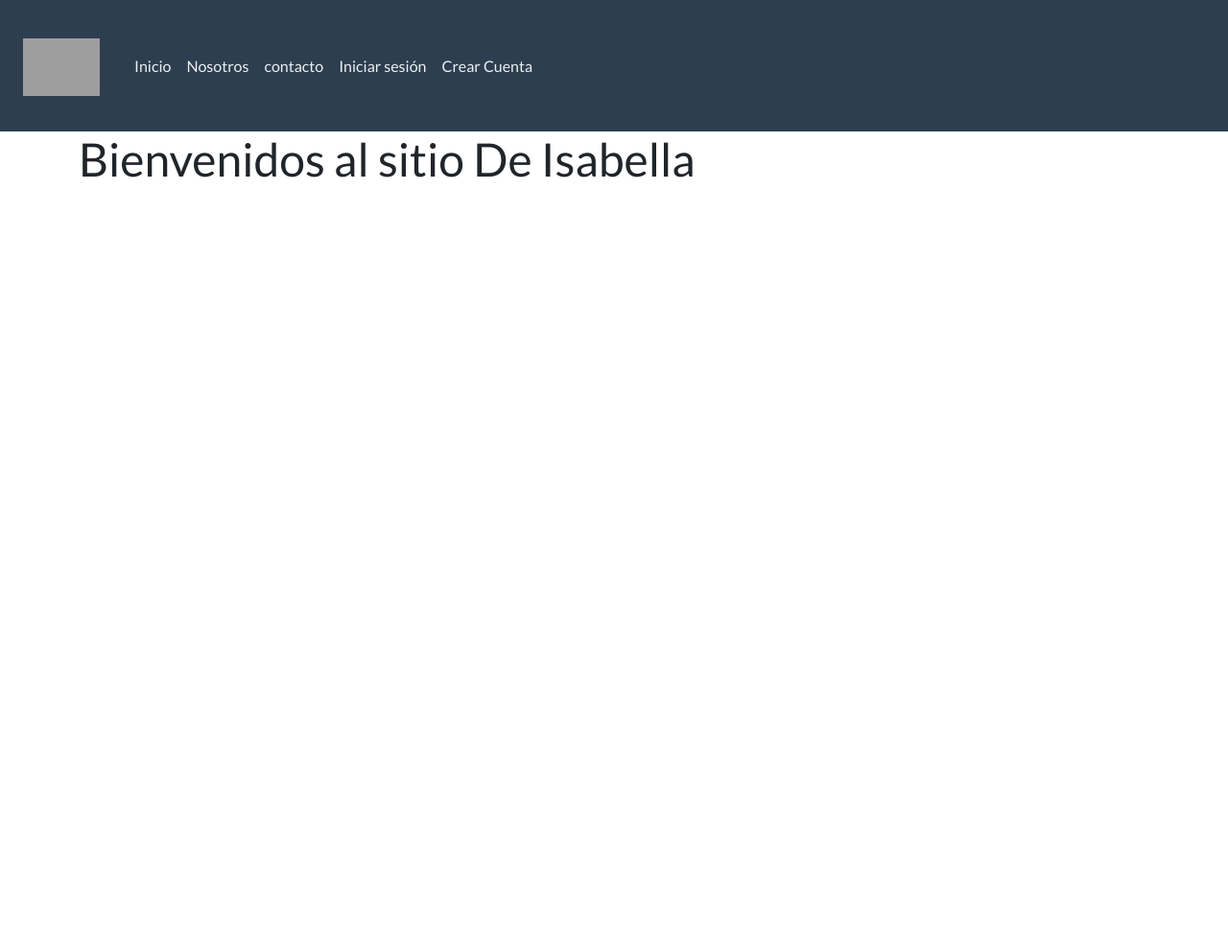
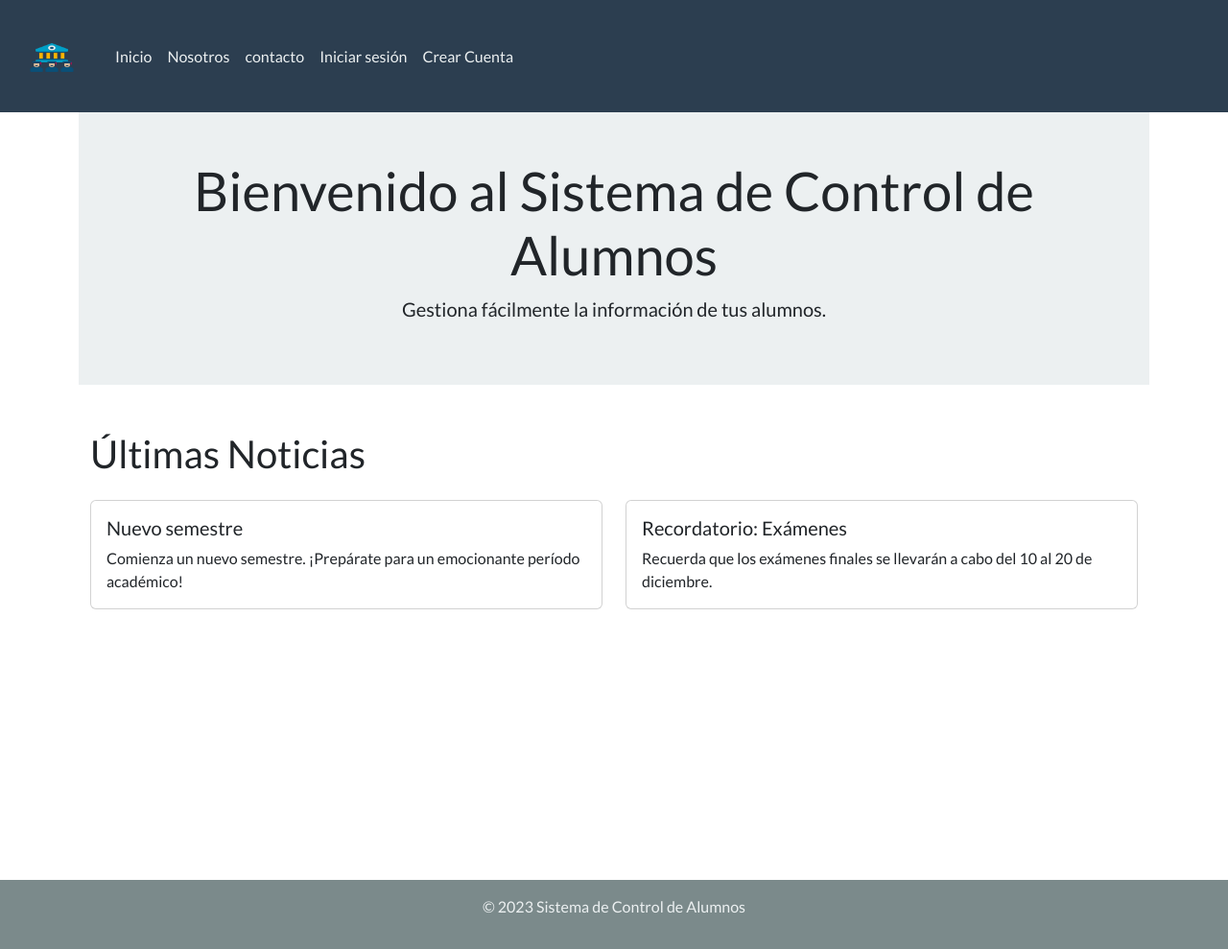
Before and after one commit to ZARPEC/Proyecto_Alumnos, a PHP site: page / in a window 1280 px wide. Shown: the whole page at 96% size. Before the commit the page ends 185 px from the top, so only its background shows below. Run offline with PHP 8.4, Linux system fonts and the light colour scheme; some libraries are stand-ins or nearby versions; grey boxes are pictures that could not be loaded.

Commit message:
mejoras en el diseño de la pagina en navbar, error, inicio y template

```diff
--- a/View/pages/inicio.php
+++ b/View/pages/inicio.php
@@ -1,12 +1,38 @@
-<h1>Bienvenidos al sitio De Isabella</h1>
-<?php
 
-if(!empty($_SESSION['usuario'])){
-    echo "
-    <h2>
-    Mucho gusto:
-        <strong> {$_SESSION['nombres']} {$_SESSION['apellidos']} </strong>
-    </h2>
-    ";
-}
-?>
+<header class="bg-light text-center py-5">
+    <div class="container">
+        <h1 class="display-4">Bienvenido al Sistema de Control de Alumnos</h1>
+        <p class="lead">Gestiona fácilmente la información de tus alumnos.</p>
+    </div>
+</header>
+
+<!-- Contenido principal -->
+<section class="py-5">
+    <div class="container">
+        <h2 class="mb-4">Últimas Noticias</h2>
+        <div class="row">
+            <div class="col-md-6">
+                <div class="card">
+                    <div class="card-body">
+                        <h5 class="card-title">Nuevo semestre</h5>
+                        <p class="card-text">Comienza un nuevo semestre. ¡Prepárate para un emocionante período académico!</p>
+                    </div>
+                </div>
+            </div>
+            <div class="col-md-6">
+                <div class="card">
+                    <div class="card-body">
+                        <h5 class="card-title">Recordatorio: Exámenes</h5>
+                        <p class="card-text">Recuerda que los exámenes finales se llevarán a cabo del 10 al 20 de diciembre.</p>
+                    </div>
+                </div>
+            </div>
+        </div>
+    </div>
+</section>
+
+<!-- Pie de página -->
+
+
+<!-- Enlaces a Bootstrap JS y Popper.js (necesarios para ciertas funcionalidades de Bootstrap) -->
+<script src="https://cdn.jsdelivr.net/npm/bootstrap@5.3.0/dist/js/bootstrap.bundle.min.js"></script>
--- a/View/pages/navbar.php
+++ b/View/pages/navbar.php
@@ -4,7 +4,7 @@
         <nav class="navbar bg-body-primary">
             <div class="container-fluid">
                 <a class="navbar-brand" href="#">
-                    <img src="https://www.zarla.com/images/zarla-el-escribano-1x1-2400x2400-20220329-cywvjv9hkjt996b48vvb.png?crop=1:1,smart&width=250&dpr=2" width="80" height="60" class="d-inline-block align-text-top">
+                    <img src="Assets/logo.png" width="60" height="40" class="d-inline-block align-text-top">
                 </a>
             </div>
         </nav>
--- a/View/template.php
+++ b/View/template.php
@@ -28,11 +28,15 @@ $capturaEnlace = new PaginaController;
 
 <body>
 
-    <div class="container">
+    <div class="container vh-100">
         <?php
         $capturaEnlace->enlacesPagina();
         ?>
     </div>
 </body>
 
+<footer class="bg-dark text-light text-center py-3 bottom">
+    <p>&copy; 2023 Sistema de Control de Alumnos</p>
+</footer>
+
 </html>
```
Also changed, not shown: View/pages/error.php (+5 -8 lines), Assets/bootstrap.css, Assets/logo.png (added).
